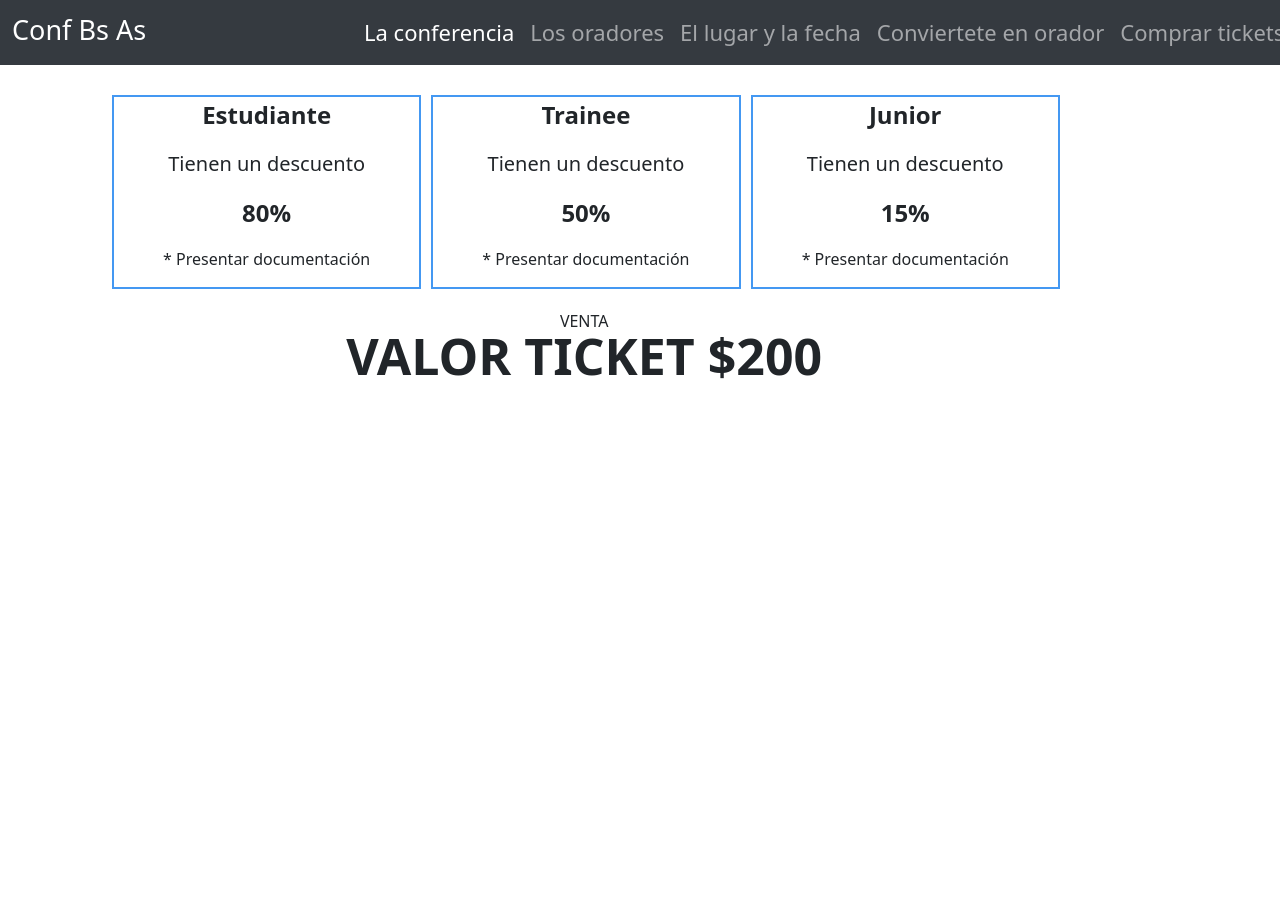
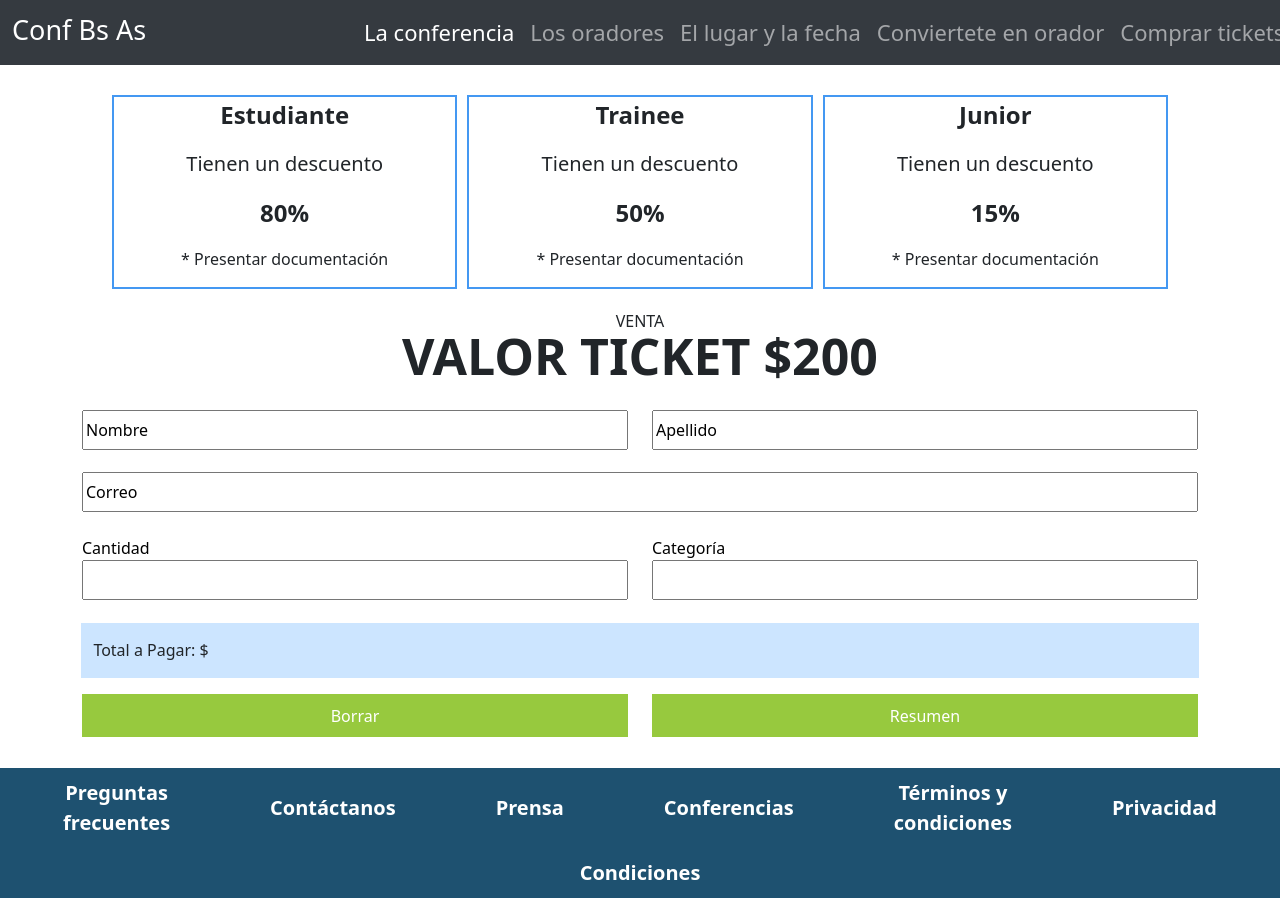
Before and after one commit to RobertoFajo/TP-Integrador-JS, a plain HTML site: page index.html in a window 1280 px wide. Shown: the top 898 px of the page. Before the commit the page ends 800 px from the top, so only its background shows below. Drawn offline with nearby package versions, Linux system fonts and the light colour scheme.

Commit message:
Diseno final

```diff
--- a/css/estilo.css
+++ b/css/estilo.css
@@ -194,9 +194,62 @@
     background: #353A40;
 }
 
+.formulario{
+    display: inline;
+}
+
+.f-fondo{
+    /* background-color: aqua ; */
+    align-items: center;
+}
+
+input{
+    height: 40px;
+}
+
+#lname{
+    width: 100%;
+}
+
+#fcantidad{
+    width: 100%;
+}
+
+#fcategoria{
+    width: 100%;
+}
+
+#email{
+    width: 100%;
+    margin-top: 2%;
+}
+
+#fname{
+    width: 100%;
+}
+
+#total{
+    margin-top: 2%;
+    margin-left: 1%;
+    width: 98%;
+    background-color: #CCE5FF;
+    color: ##325B8E;
+    padding-top: 15px;
+
+}
+
+.btnformu{
+    background-color: #97C93E;
+    border: none;
+    margin-top: 3%;
+    width: 100%;
+    color: white;
+    height: 100%;
+}
+
 .grid-container {
     display: grid;
-    grid-template-columns: auto auto auto auto;
+    grid-template-columns: auto auto auto;
     gap: 10px;
     padding: 30px;
   }
@@ -288,7 +341,6 @@
     font-weight: 600;
     display: flex;
     align-items: right;
-    margin margin-top: -50px;
 }
 
 
@@ -362,7 +414,6 @@
 
 .titulos{
     text-align: center;
-    margin-right: 10%;
     margin-top: -10px;
 }
 
--- a/index.html
+++ b/index.html
@@ -88,8 +88,6 @@
                     </p>
                 </div>
             </div>
-
-
         </div>
         <div class="container">
             <div class="titulos">
@@ -101,8 +99,56 @@
                 </p>
             </div>
         </div>
+        <form action="">
+            <div class="container f-fondo">
+                <div class="row">
+                    <div class="col-sm-6   text-white">
+                        <input type="text" id="fname" name="fname" value="Nombre">
+                    </div>
+                    <div class="col-sm-6 text-white">
+                        <input type="text" id="lname" name="lname" value="Apellido">
+                    </div>
+                </div>
+                <div class="row">
+                    <div class="col-sm-12   text-white">
+                        <input type="text" id="email" name="email" value="Correo">
+                    </div>
+                </div>
+                <br>
+                <div class="row">
+                    <div class="col-sm-6   text-black">
+                        Cantidad
+                        <input type="text" id="fcantidad" name="fcantidad">
+                    </div>
+                    <div class="col-sm-6 text-black">
+                        Categoría
+                        <input list="categorias" id="fcategoria" name="fcategoria">
+                        <datalist id="categorias">
+                            <option value="Estudiante">
+                            <option value="Trainee">
+                            <option value="Junior">
+                        </datalist>
+                    </div>
+                </div>
+                <div class="row">
+                    <div class="col-sm-12" id="total">
+                        <p>Total a Pagar: $</p>
 
-        <!-- <div id="menu-pie" class="container-fluid mt-3 p-3">
+                    </div>
+                </div>
+                <div class="row">
+                    <div class="col-sm-6   text-white">
+                        <button type="button" class="btnformu">Borrar</button>
+                    </div>
+                    <div class="col-sm-6 text-white">
+                        <button type="button" class="btnformu">Resumen</button>
+                    </div>
+                </div>
+            </div>
+        </form>
+        <br><br>
+        <div class="row">
+            <div class="col-sm-12   text-white" id="menu-pie">
                 <ul class="nav justify-content-center navegacion-pie">
                     <li>
                     <a href="#">Preguntas <br> frecuentes</a>
@@ -126,6 +172,7 @@
                         <a href="#">Condiciones</a>
                     </li>
                 </ul>
-        </div> -->
+            </div>
+        </div>
     </body>
 </html>
```
Lines whose indentation alone changed are shown as unchanged.
